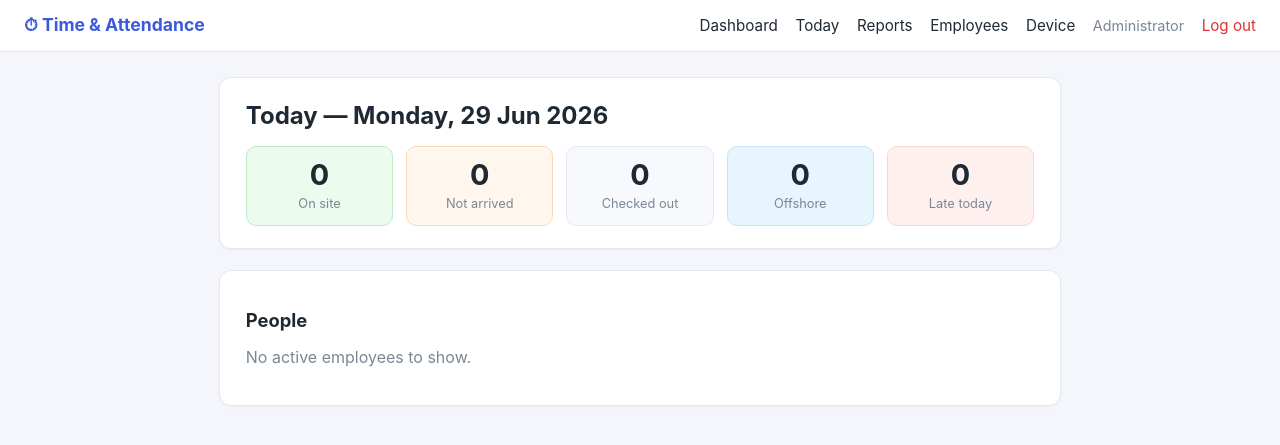
After one commit to iabdoulazizabba-source/C.CODE, a Flask app: page /today in a window 1280 px wide. The commit adds this page. Shown: the top 445 px of the page. Run offline with Flask 3, Linux system fonts and the light colour scheme; a user stored in the database is signed in.

Commit message:
Add live Today board and active/inactive employee flag
Phase 4 plus the active toggle:

- reporting.py: build_today() classifies each active user today as on-site
  (open session), checked-out (closed session), not-arrived (workday, no
  scans, not offshore), or offshore, with headcount and late tallies.
- models.py: User.active flag; _ensure_schema adds the column to existing
  DBs; the seeded admin is created inactive (a management login, not a
  clocking employee).
- app.py: /today board (admin), /employees/<id>/toggle-active, and reports/
  Today populations now use only active users (a specific inactive employee
  can still be opened directly).
- templates: today.html with stat cards; nav Today link; active toggle and
  status on the employees list.
- Tests for today statuses, weekend handling, and active exclusion (28
  passing). Verified live: 8 on-site, 3 not arrived, 1 checked out, 2 late.

Co-Authored-By: Claude Opus 4.8 <noreply@anthropic.com>

```diff
--- a/app.py
+++ b/app.py
@@ -47,7 +47,7 @@ from models import (
     sync_from_device,
     utcnow,
 )
-from reporting import build_report
+from reporting import build_report, build_today
 from schedule import DEFAULT_SCHEDULE
 
 login_manager = LoginManager()
@@ -111,18 +111,27 @@ def _ensure_schema():
     from sqlalchemy import inspect, text
 
     inspector = inspect(db.engine)
-    existing = {c["name"] for c in inspector.get_columns("attendance_punch")}
-    additions = {
+    changed = False
+
+    punch_cols = {c["name"] for c in inspector.get_columns("attendance_punch")}
+    punch_additions = {
         "source": "ALTER TABLE attendance_punch "
                   "ADD COLUMN source VARCHAR(10) NOT NULL DEFAULT 'device'",
         "ignored": "ALTER TABLE attendance_punch "
                    "ADD COLUMN ignored BOOLEAN NOT NULL DEFAULT 0",
     }
-    changed = False
-    for column, ddl in additions.items():
-        if column not in existing:
+    for column, ddl in punch_additions.items():
+        if column not in punch_cols:
             db.session.execute(text(ddl))
             changed = True
+
+    user_cols = {c["name"] for c in inspector.get_columns("user")}
+    if "active" not in user_cols:
+        db.session.execute(
+            text('ALTER TABLE "user" ADD COLUMN active BOOLEAN NOT NULL DEFAULT 1')
+        )
+        changed = True
+
     if changed:
         db.session.commit()
 
@@ -135,7 +144,9 @@ def load_user(user_id):
 def _seed_admin():
     """Create a default admin on first run so you can log in."""
     if User.query.filter_by(role="admin").first() is None:
-        admin = User(username="admin", full_name="Administrator", role="admin")
+        # Management login, not a clocking employee -> inactive for attendance.
+        admin = User(username="admin", full_name="Administrator", role="admin",
+                     active=False)
         admin.set_password(os.environ.get("ADMIN_PASSWORD", "admin123"))
         db.session.add(admin)
         db.session.commit()
@@ -171,6 +182,13 @@ def register_routes(app):
             enrolled=current_user.device_uid is not None,
             last_sync=_last_sync,
         )
+
+    @app.route("/today")
+    @admin_required
+    def today():
+        people = User.query.filter_by(active=True).order_by(User.full_name).all()
+        board = build_today(people)
+        return render_template("today.html", board=board)
 
     @app.route("/login", methods=["GET", "POST"])
     def login():
@@ -326,6 +344,18 @@ def register_routes(app):
             db.session.commit()
             _link_existing_punches(user)
             flash(f"Updated device ID for {user.full_name}.", "success")
+        return redirect(request.referrer or url_for("employees"))
+
+    @app.route("/employees/<int:user_id>/toggle-active", methods=["POST"])
+    @admin_required
+    def toggle_active(user_id):
+        user = db.session.get(User, user_id)
+        if user is None:
+            abort(404)
+        user.active = not user.active
+        db.session.commit()
+        state = "active" if user.active else "inactive"
+        flash(f"{user.full_name} is now {state}.", "success")
         return redirect(request.referrer or url_for("employees"))
 
     @app.route("/employees/<int:user_id>/delete", methods=["POST"])
@@ -542,7 +572,10 @@ def _report_people():
         person = db.session.get(User, emp_id)
         if person:
             return [person], emp_id
-    return User.query.order_by(User.full_name).all(), None
+    return (
+        User.query.filter_by(active=True).order_by(User.full_name).all(),
+        None,
+    )
 
 
 def _link_existing_punches(user):
--- a/models.py
+++ b/models.py
@@ -40,6 +40,10 @@ class User(UserMixin, db.Model):
     # Enrollment id of this person on the attendance terminal. Links the
     # device's punches to this account. Null = not enrolled on a device.
     device_uid = db.Column(db.String(64), unique=True, nullable=True)
+
+    # Inactive users (e.g. the admin login, or staff who left) are excluded
+    # from attendance reports and the Today board.
+    active = db.Column(db.Boolean, nullable=False, default=True)
 
     punches = db.relationship(
         "AttendancePunch", backref="user", cascade="all, delete-orphan"
--- a/reporting.py
+++ b/reporting.py
@@ -92,3 +92,69 @@ def build_report(users, start, end, schedule=DEFAULT_SCHEDULE, today=None):
         reports.append(report)
 
     return reports
+
+
+@dataclass
+class TodayRow:
+    user_id: int
+    name: str
+    status: str  # on_site | checked_out | not_arrived | offshore
+    first_in: Optional[datetime] = None
+    last_out: Optional[datetime] = None
+    late: bool = False
+    net_hours: float = 0.0
+
+
+@dataclass
+class TodayBoard:
+    day: date
+    is_workday: bool
+    rows: List[TodayRow] = field(default_factory=list)
+    on_site: int = 0
+    checked_out: int = 0
+    not_arrived: int = 0
+    offshore: int = 0
+    late: int = 0
+
+
+# Order statuses so "who's here / who's missing" reads top-down.
+_TODAY_ORDER = {"on_site": 0, "not_arrived": 1, "checked_out": 2, "offshore": 3}
+
+
+def build_today(users, schedule=DEFAULT_SCHEDULE, today=None):
+    """Snapshot of where each active user stands *today*."""
+    today = today or date.today()
+    is_workday = schedule.is_workday(today)
+    board = TodayBoard(day=today, is_workday=is_workday)
+
+    for user in users:
+        if user.is_offshore_on(today):
+            board.rows.append(TodayRow(user.id, user.full_name, "offshore"))
+            board.offshore += 1
+            continue
+
+        session = next((s for s in user.sessions() if s.date == today), None)
+        if session is None:
+            if is_workday:
+                board.rows.append(TodayRow(user.id, user.full_name, "not_arrived"))
+                board.not_arrived += 1
+            continue
+
+        if session.is_open:
+            board.rows.append(TodayRow(
+                user.id, user.full_name, "on_site",
+                first_in=session.clock_in, late=session.is_late,
+            ))
+            board.on_site += 1
+        else:
+            board.rows.append(TodayRow(
+                user.id, user.full_name, "checked_out",
+                first_in=session.clock_in, last_out=session.clock_out,
+                late=session.is_late, net_hours=session.net_hours,
+            ))
+            board.checked_out += 1
+        if session.is_late:
+            board.late += 1
+
+    board.rows.sort(key=lambda r: (_TODAY_ORDER.get(r.status, 9), r.name))
+    return board
--- a/static/style.css
+++ b/static/style.css
@@ -151,6 +151,24 @@ table form { margin: 0; }
 }
 .btn-link:hover { background: #dde4f3; }
 
+/* Today board stat cards */
+.stat-row { display: flex; gap: 0.8rem; flex-wrap: wrap; margin-top: 0.6rem; }
+.stat {
+  flex: 1 1 110px;
+  background: #f8f9fc;
+  border: 1px solid var(--border);
+  border-radius: 10px;
+  padding: 0.9rem 1rem;
+  text-align: center;
+}
+.stat-num { font-size: 1.8rem; font-weight: 700; line-height: 1; }
+.stat-label { font-size: 0.8rem; color: var(--muted); margin-top: 0.35rem; }
+.stat-ok { background: #ebfbee; border-color: #c3e9cb; }
+.stat-warn { background: #fff7ed; border-color: #fcd9b6; }
+.stat-info { background: #e7f5ff; border-color: #c5e2ff; }
+.stat-late { background: #fff0f0; border-color: #ffd3d3; }
+.row-inactive td { color: var(--muted); }
+
 .muted { color: var(--muted); }
 .small { font-size: 0.85rem; }
 .row-ignored td { color: var(--muted); text-decoration: line-through; }
--- a/templates/base.html
+++ b/templates/base.html
@@ -12,6 +12,9 @@
     {% if current_user.is_authenticated %}
     <nav>
       <a href="{{ url_for('dashboard') }}">Dashboard</a>
+      {% if current_user.is_admin %}
+      <a href="{{ url_for('today') }}">Today</a>
+      {% endif %}
       <a href="{{ url_for('reports') }}">Reports</a>
       {% if current_user.is_admin %}
       <a href="{{ url_for('employees') }}">Employees</a>
--- /dev/null
+++ b/templates/today.html
@@ -0,0 +1,56 @@
+{% extends "base.html" %}
+{% block title %}Today{% endblock %}
+{% block content %}
+<div class="card">
+  <h1>Today — {{ board.day.strftime("%A, %d %b %Y") }}</h1>
+  {% if not board.is_workday %}
+  <p class="muted small">Not a scheduled workday — absences aren't counted.</p>
+  {% endif %}
+
+  <div class="stat-row">
+    <div class="stat stat-ok">
+      <div class="stat-num">{{ board.on_site }}</div><div class="stat-label">On site</div>
+    </div>
+    <div class="stat stat-warn">
+      <div class="stat-num">{{ board.not_arrived }}</div><div class="stat-label">Not arrived</div>
+    </div>
+    <div class="stat">
+      <div class="stat-num">{{ board.checked_out }}</div><div class="stat-label">Checked out</div>
+    </div>
+    <div class="stat stat-info">
+      <div class="stat-num">{{ board.offshore }}</div><div class="stat-label">Offshore</div>
+    </div>
+    <div class="stat stat-late">
+      <div class="stat-num">{{ board.late }}</div><div class="stat-label">Late today</div>
+    </div>
+  </div>
+</div>
+
+<div class="card">
+  <h2>People</h2>
+  {% if board.rows %}
+  <table>
+    <thead><tr><th>Employee</th><th>Status</th><th>In</th><th>Out</th><th>Net h</th></tr></thead>
+    <tbody>
+      {% for r in board.rows %}
+      <tr>
+        <td><a href="{{ url_for('employee_detail', user_id=r.user_id) }}">{{ r.name }}</a></td>
+        <td>
+          {% if r.status == 'on_site' %}<span class="badge badge-ot">on site</span>
+          {% elif r.status == 'not_arrived' %}<span class="badge badge-late">not arrived</span>
+          {% elif r.status == 'offshore' %}<span class="badge badge-offshore">offshore</span>
+          {% else %}<span class="badge badge-open">checked out</span>{% endif %}
+          {% if r.late %}<span class="badge badge-late">late</span>{% endif %}
+        </td>
+        <td>{{ r.first_in.strftime("%H:%M") if r.first_in else "—" }}</td>
+        <td>{{ r.last_out.strftime("%H:%M") if r.last_out else "—" }}</td>
+        <td>{% if r.net_hours %}{{ "%.2f"|format(r.net_hours) }}{% else %}—{% endif %}</td>
+      </tr>
+      {% endfor %}
+    </tbody>
+  </table>
+  {% else %}
+  <p class="muted">No active employees to show.</p>
+  {% endif %}
+</div>
+{% endblock %}
```
Also changed, not shown: templates/employees.html (+13 -2 lines), test_attendance.py (+66 -1 lines), README.md.
